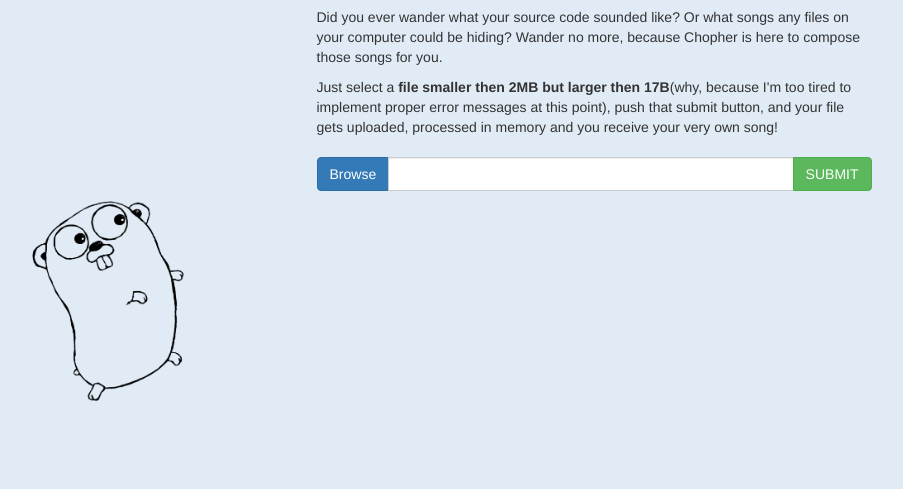
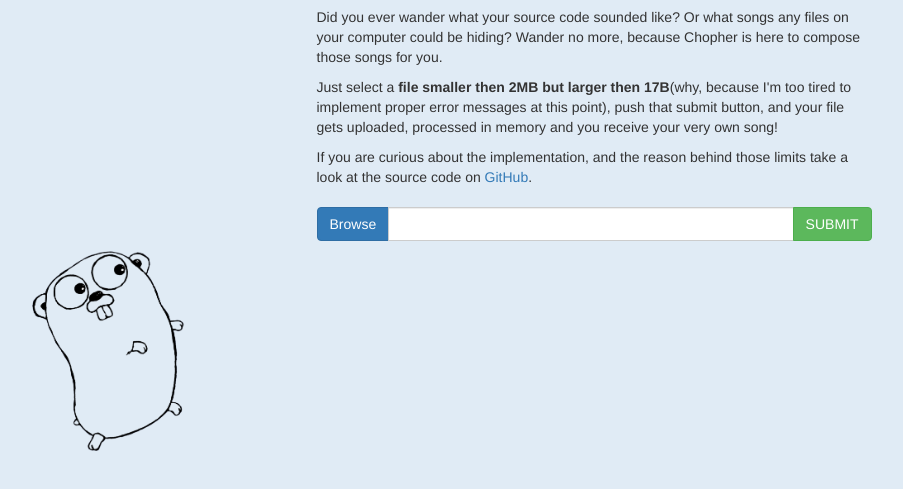
Before and after one commit to gophergala2016/chopher, a plain HTML site: page static/index.html in a window 1280 px wide. Shown: the part 103-592 px from the top of the page, without its empty margins (46-949 px from the left). Drawn offline with nearby package versions, Linux system fonts and the light colour scheme.

Commit message:
readme update

```diff
--- a/static/index.html
+++ b/static/index.html
@@ -36,6 +36,9 @@
         <p>
 
           Just select a <strong>file smaller then 2MB but larger then 17B</strong>(why, because I'm too tired to implement proper error messages at this point), push that submit button, and your file gets uploaded, processed in memory and you receive your very own song!
+        </p>
+        <p>
+          If you are curious about the implementation, and the reason behind those limits take a look at the source code on <a href="https://github.com/gophergala2016/chopher">GitHub</a>.
         </p>
       </div>
     </div>
```
Also changed, not shown: 1 other file.
